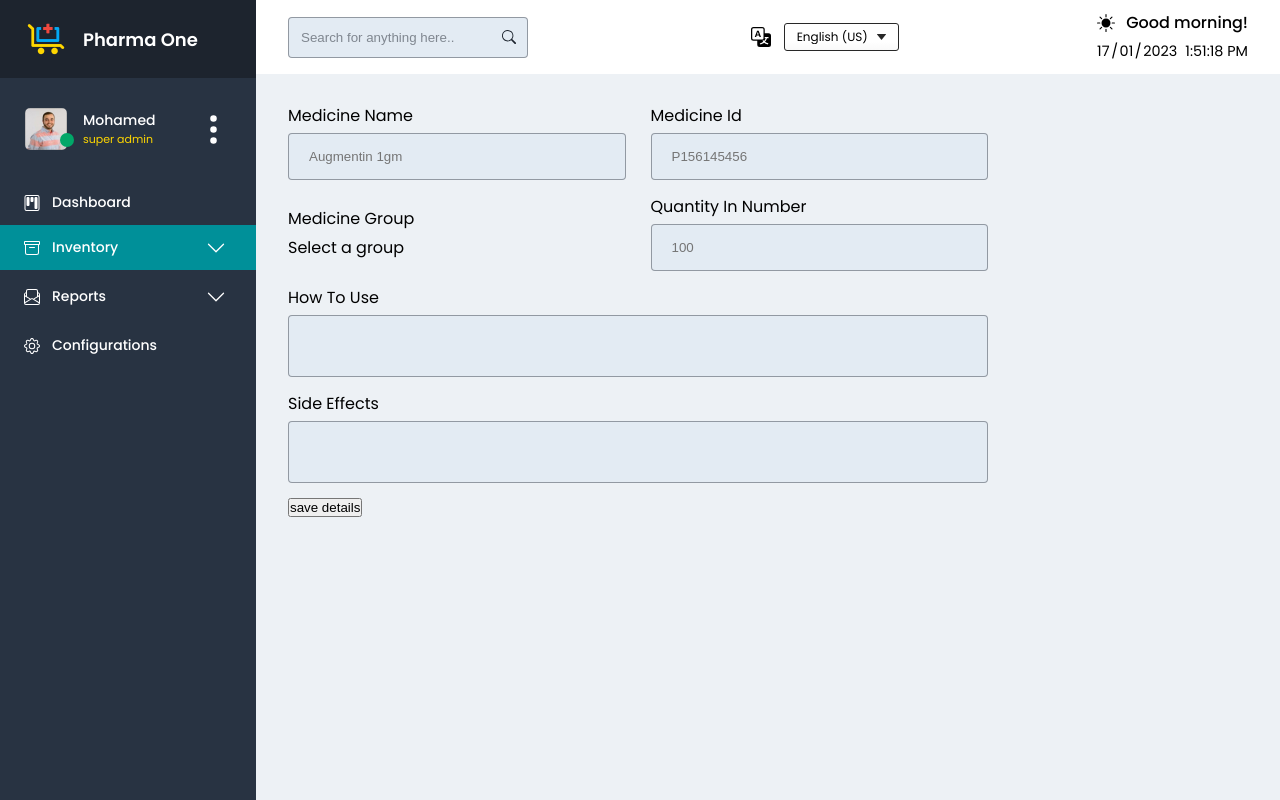
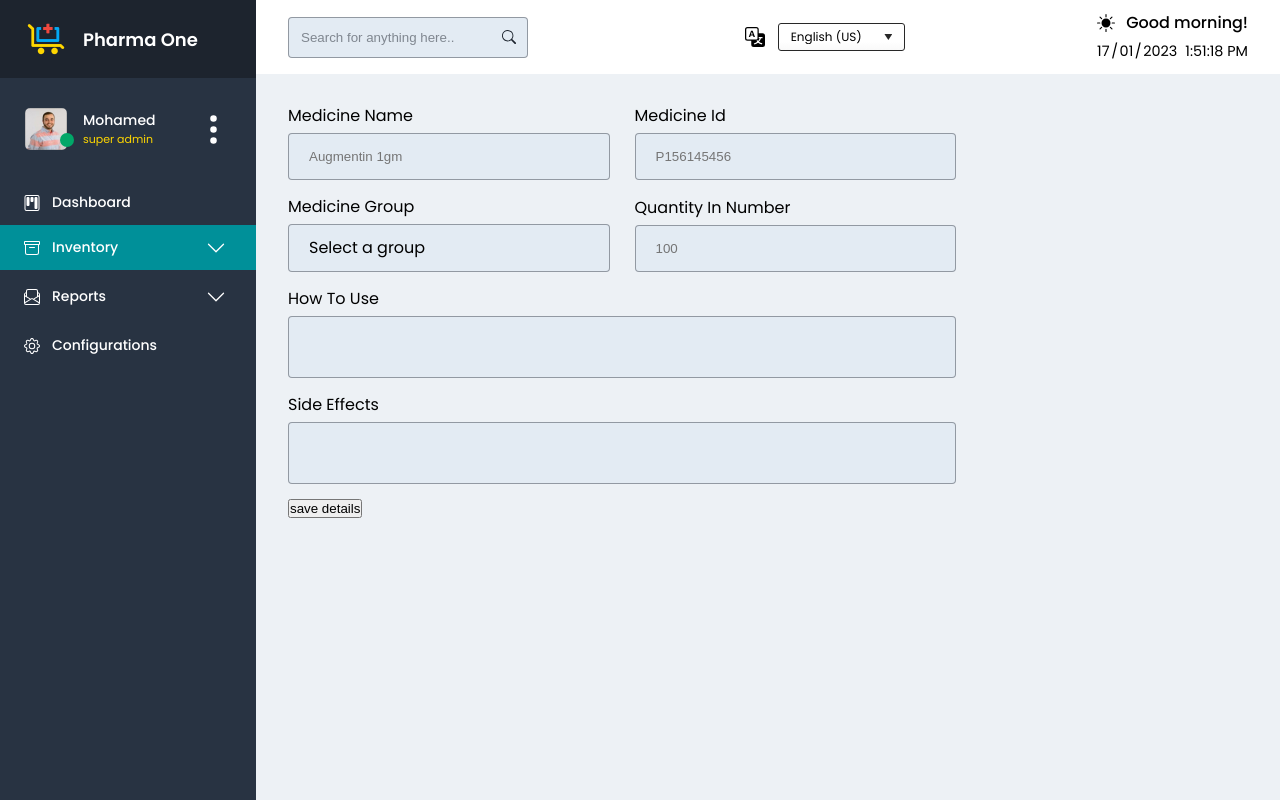
Before and after one commit to mohamedy72/pharmacy-managment, a React (Vite) app: page /inventory/new in a window 1280 px wide. Built offline with nearby package versions, Linux system fonts and the light colour scheme; data requests are answered from the project's data file.

Commit message:
fix: Add new medicine button don't have href

```diff
--- a/src/App.css
+++ b/src/App.css
@@ -79,7 +79,6 @@ textarea {
 }
 
 select {
-  all: unset !important;
   appearance: none;
   background-color: transparent;
   border: none;
--- a/src/components/Layouts/LayoutHeader/LayoutHeader.jsx
+++ b/src/components/Layouts/LayoutHeader/LayoutHeader.jsx
@@ -4,7 +4,7 @@ import { Dropdown } from "@Components/UI/Widgets";
 import useBodyDismiss from "@Hooks/useBodyDismiss";
 
 import { FileEarmarkExcel, FileEarmarkPdf } from "react-bootstrap-icons";
-import { ActionButton } from "@/components/UI/Button/Button";
+import { ActionButton, LinkButton } from "@/components/UI/Button/Button";
 
 const LayoutHeader = ({
   btnClass,
@@ -63,7 +63,7 @@ const LayoutHeader = ({
           </div>
         </div>
       ) : (
-        <ActionButton
+        <LinkButton
           btnClass={btnClass}
           iconDir={iconDir}
           label={label}
--- a/src/components/SubRoutes/AddMedicineForm/addMedicineForm.css
+++ b/src/components/SubRoutes/AddMedicineForm/addMedicineForm.css
@@ -4,6 +4,7 @@
   flex-flow: column wrap;
   gap: 0.9375rem;
   padding-block: 1.875rem;
+  padding-inline-start: var(--page-padding);
 }
 
 .form_container {
--- a/src/utils/routes.jsx
+++ b/src/utils/routes.jsx
@@ -29,7 +29,7 @@ const Sales = lazy(() => import("@Components/SubRoutes/Sales/Sales"));
 const Payments = lazy(() => import("@Components/SubRoutes/Payments/Payments"));
 
 const NewMedicinePage = lazy(() =>
-  import("@Components/Routes/NewMedicinePage/NewMedicinePage")
+  import("@Components/SubRoutes/AddMedicineForm/AddMedicineForm")
 );
 
 const AddMedicineForm = lazy(() =>
```
